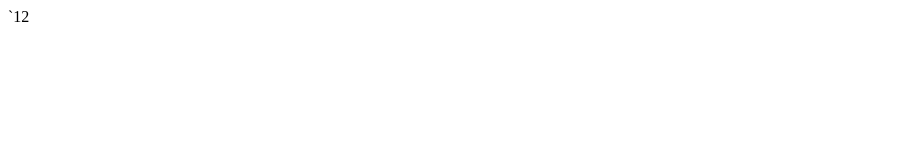
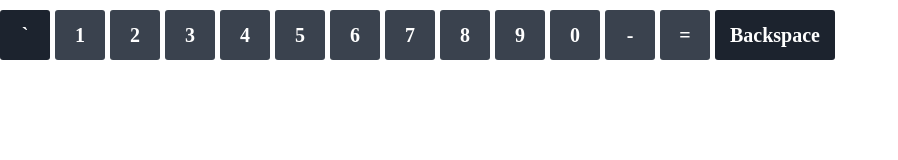
Before and after one commit to evkondr/RSS-Virtual-Keyboard, a website built with webpack: page public/index.html in a window 1280 px wide. Shown: the whole page, without its empty margins (0-898 px from the left). Built offline with nearby package versions, Linux system fonts and the light colour scheme.

Commit message:
feat: add code for generating firs line of chars

```diff
--- a/package.json
+++ b/package.json
@@ -20,6 +20,6 @@
     "sass-loader": "^12.6.0",
     "webpack": "^5.72.0",
     "webpack-cli": "^4.9.2",
-    "webpack-dev-server": "^4.8.1"
+    "webpack-dev-server": "^4.9.0"
   }
 }
--- a/public/index.html
+++ b/public/index.html
@@ -1,9 +1,12 @@
 <!DOCTYPE html>
-<html>
-  <head>
-    <meta charset="utf-8">
-    <title>Webpack App</title>
-  <meta name="viewport" content="width=device-width, initial-scale=1"><script defer src="bundle.js"></script><link href="main.css" rel="stylesheet"></head>
-  <body>
-  </body>
+<html lang="en">
+<head>
+    <meta charset="UTF-8">
+    <meta http-equiv="X-UA-Compatible" content="IE=edge">
+    <meta name="viewport" content="width=device-width, initial-scale=1.0">
+    <title>Document</title>
+<script defer src="bundle.js"></script><link href="main.css" rel="stylesheet"></head>
+<body>
+    <p></p>
+</body>
 </html>
--- a/public/main.css
+++ b/public/main.css
@@ -1,3 +1,14 @@
 /*!********************************************************************************************************************************************************************************!*\
   !*** css ./node_modules/css-loader/dist/cjs.js!./node_modules/resolve-url-loader/index.js!./node_modules/sass-loader/dist/cjs.js??ruleSet[1].rules[0].use[3]!./src/style.scss ***!
   \********************************************************************************************************************************************************************************/
+* {
+  padding: 0;
+  margin: 0;
+  box-sizing: border-box;
+}
+
+p {
+  width: 1280px;
+  margin: 0 auto;
+  background-color: green;
+}
--- a/src/components/variables.js
+++ b/src/components/variables.js
@@ -1,12 +1,21 @@
 export default {
-    title: "<title>RSS Virtual Keyboard</title>",
-    classDark: "dark",
-    classLight: "light",
+    title: "RSS Virtual Keyboard",
 }
 export const keyboard = {
     line_1: [
-        {char: "\`", alt: "~"},
-        {char: "1", alt: "!"},
-        {char: "2", alt: "@"}
+        {char: "\`", alt: "~", color: 'dark'},
+        {char: "1", alt: "!", color: 'light'},
+        {char: "2", alt: "@", color: 'light'},
+        {char: "3", alt: "#", color: 'light'},
+        {char: "4", alt: "$", color: 'light'},
+        {char: "5", alt: "%", color: 'light'},
+        {char: "6", alt: ":", color: 'light'},
+        {char: "7", alt: "?", color: 'light'},
+        {char: "8", alt: "*", color: 'light'},
+        {char: "9", alt: "(", color: 'light'},
+        {char: "0", alt: ")", color: 'light'},
+        {char: "-", alt: "_", color: 'light'},
+        {char: "=", alt: "+", color: 'light'},
+        {char: "Backspace", alt: "@", color: 'dark'},
     ]
 }
--- a/src/index.js
+++ b/src/index.js
@@ -3,12 +3,26 @@ import './style.scss';
 import variables, { keyboard } from './components/variables';
 
 const wrap = document.createElement('div');
-const button = document.createElement('div');
+
+const keyboardWrap = document.createElement('div');
+
 wrap.className = 'wrap';
-button.className = 'button';
-for(let item of keyboard.line_1) {
-    let btn = button.innerText = item.char
-    wrap.append(btn)
+
+keyboardWrap.className = 'keyboard'
+
+for(let line in keyboard){
+    const raw = document.createElement('div');
+    raw.className = 'raw';
+    console.log(raw)
+    for(let key of keyboard[line]){
+        const button = document.createElement('div');
+        button.className = `button ${key.color}`;
+        button.textContent = key.char;
+        raw.append(button);
+    }
+    keyboardWrap.append(raw)
 }
-document.head.innerHTML = variables.title;
+wrap.append(keyboardWrap)
+
+document.title = variables.title;
 document.body.append(wrap);
--- a/src/style.scss
+++ b/src/style.scss
@@ -0,0 +1,38 @@
+$color-dart: #1c232e;
+$color-light: #3a424e;
+$btn-size: 50px;
+$btn-text-color: #fff;
+*{
+    padding: 0;
+    margin: 0;
+    box-sizing: border-box;
+}
+
+.wrap{
+    width: 1280px;
+    margin: 0 auto;
+}
+.raw{
+    display: flex;
+    margin: 10px 0;
+}
+.button{
+    position: relative;
+    min-width: $btn-size;
+    height: $btn-size;
+    font-size: 20px;
+    font-weight: bold;
+    text-align: center;
+    line-height: $btn-size;
+    color: $btn-text-color;
+    border-radius: 3px;
+    margin-right: 5px;
+    padding: 0 15px;
+    cursor: pointer;
+}
+.dark{
+    background-color: $color-dart
+}
+.light{
+    background-color: $color-light
+}
--- a/webpack.config.js
+++ b/webpack.config.js
@@ -33,12 +33,12 @@ module.exports = {
     plugins: [
         new MiniCssExtractPlugin(),
         new HtmlWebpackPlugin({
-            filename: "index.html"
+            filename: "./index.html",
         })
     ],
     devServer: {
         static: {
-          directory: path.join(__dirname, 'public'),
+          directory: path.join(__dirname, '/public'),
         },
         compress: true,
         port: 9000,
```
Also changed, not shown: public/bundle.js (+12 -2 lines).
